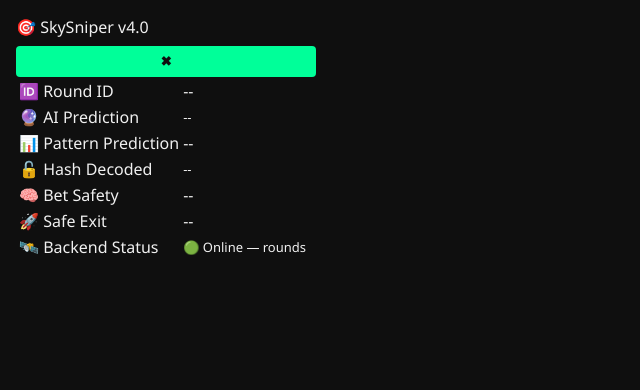
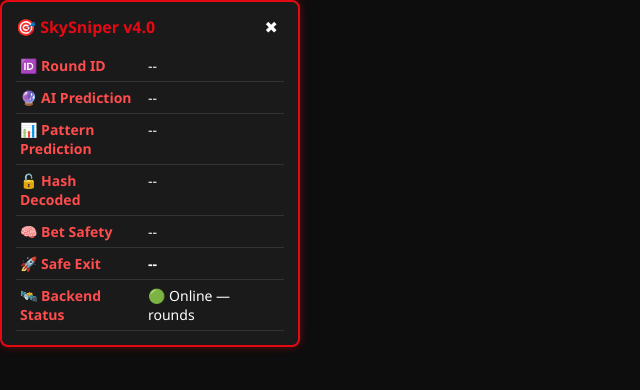
Before and after one commit to angelglowxxx-hash/aviator-skysniper-extension, a website with bundled scripts: page popup.html in a window 1280 px wide. Shown: the whole page, without its empty margins (0-640 px from the left). Built offline with nearby package versions, Linux system fonts and the light colour scheme; no server answers.

Commit message:
Update popup.css

```diff
--- a/popup.css
+++ b/popup.css
@@ -1,75 +1,84 @@
-/* SkySniper — popup.css v3.0 */
-/* 🧠 Dark theme, neon accents, responsive layout */
+/* SkySniper — popup.css v4.0 */
+/* 🎯 Premium HUD styling with black-red-white theme */
 
 body {
   margin: 0;
-  padding: 16px;
   font-family: 'Segoe UI', sans-serif;
-  background-color: #0f0f0f;
-  color: #f0f0f0;
+  background-color: #0d0d0d;
+  color: #ffffff;
   width: 300px;
+  height: auto;
 }
 
-h1 {
-  font-size: 18px;
-  color: #00ff99;
-  margin-bottom: 12px;
-  text-align: center;
+#popupContainer {
+  padding: 14px;
+  background-color: #1a1a1a;
+  border: 2px solid #e50914;
+  border-radius: 8px;
+  box-shadow: 0 0 8px rgba(229,9,20,0.4);
+  position: relative;
 }
 
-.section {
-  margin-bottom: 16px;
-  padding: 8px;
-  border: 1px solid #333;
-  border-radius: 6px;
-  background-color: #1a1a1a;
+#popupHeader {
+  display: flex;
+  justify-content: space-between;
+  align-items: center;
+  font-weight: bold;
+  font-size: 16px;
+  color: #e50914;
+  margin-bottom: 12px;
 }
 
-.section h2 {
-  font-size: 14px;
-  margin-bottom: 6px;
-  color: #00ffcc;
+#closeBtn {
+  background: transparent;
+  border: none;
+  color: #ffffff;
+  font-size: 16px;
+  cursor: pointer;
 }
 
-.status {
-  font-weight: bold;
-  font-size: 13px;
-  margin-top: 4px;
+#statusTable {
+  width: 100%;
+  border-collapse: collapse;
 }
 
-.status.online {
+#statusTable td {
+  padding: 6px 4px;
+  border-bottom: 1px solid #333;
+  font-size: 14px;
+  vertical-align: top;
+}
+
+#statusTable td:first-child {
+  color: #ff4d4d;
+  font-weight: bold;
+  width: 120px;
+}
+
+#statusTable td:last-child {
+  color: #ffffff;
+  word-wrap: break-word;
+}
+
+#backendStatus.online {
   color: #00ff99;
 }
 
-.status.offline {
+#backendStatus.offline {
   color: #ff4444;
 }
 
-.status.syncing {
-  color: #ffcc00;
+#betSafety.safe {
+  color: #00ff88;
+  font-weight: bold;
 }
 
-button {
-  background-color: #00ff99;
-  color: #0f0f0f;
-  border: none;
-  padding: 8px 12px;
-  border-radius: 4px;
+#betSafety.unsafe {
+  color: #ff4444;
   font-weight: bold;
-  cursor: pointer;
-  margin-top: 8px;
-  width: 100%;
 }
 
-button:hover {
-  background-color: #00cc88;
+#safeExit {
+  color: #ffcc00;
+  font-weight: bold;
 }
-
-#hashResult,
-#predictionResult,
-#syncStatus,
-#backendStatus {
-  font-size: 13px;
-  margin-top: 6px;
-  word-wrap: break-word;
-}
```
